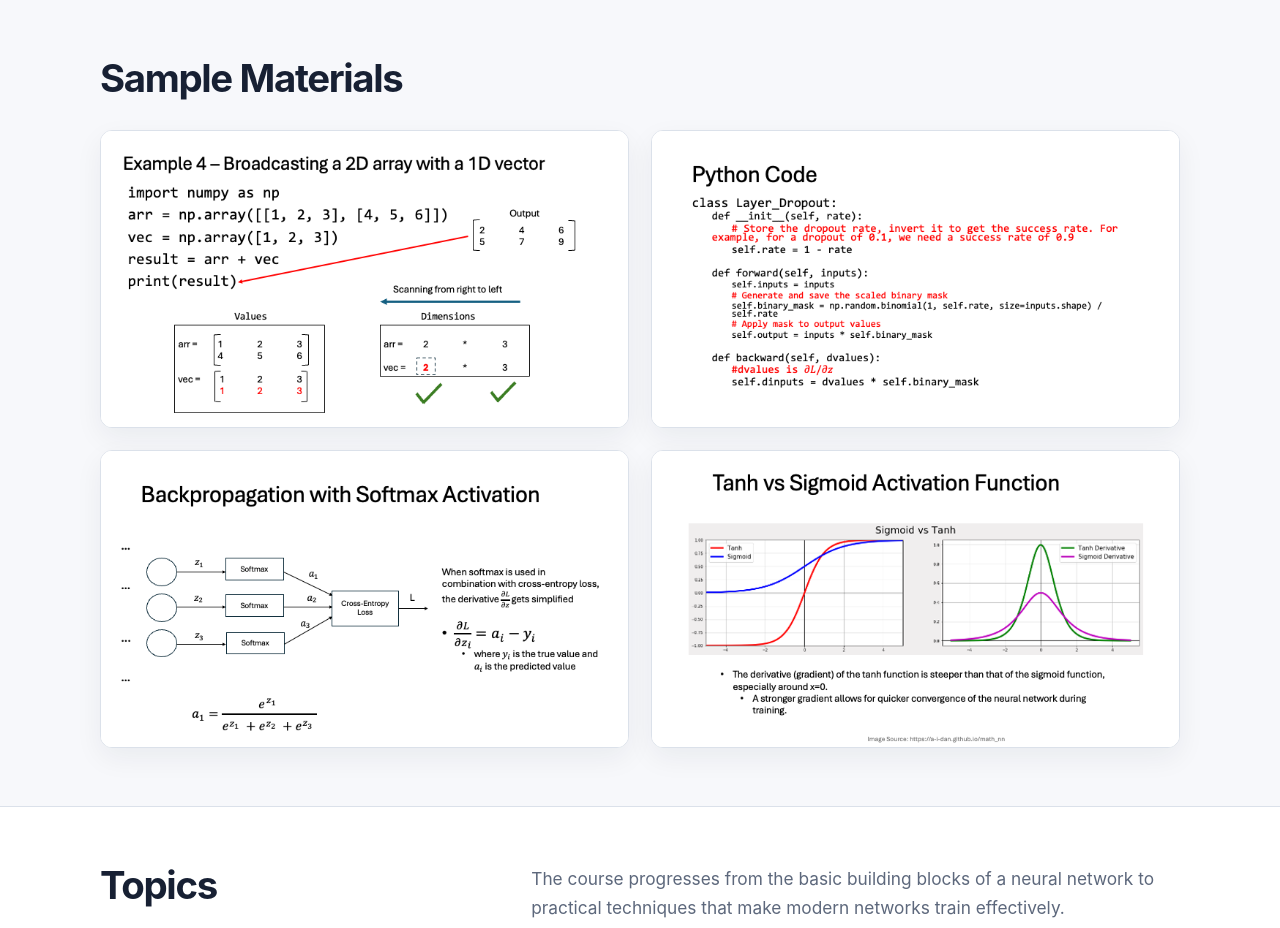
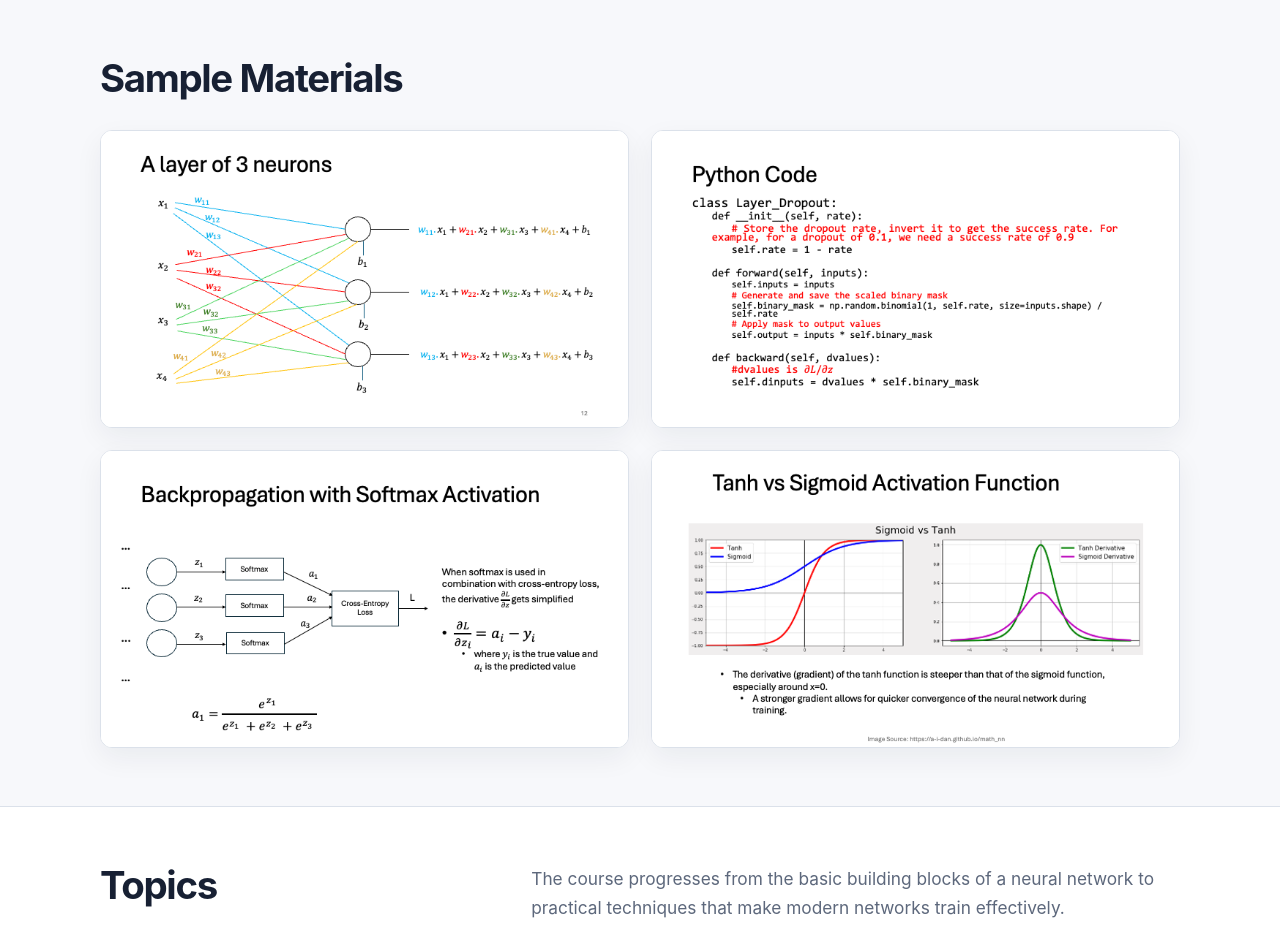
Before and after one commit to debarun101/cis588_F26, a plain HTML site: page index.html in a window 1280 px wide. Shown: the part 1860-2788 px from the top of the page. Drawn offline with Linux system fonts and the light colour scheme.

Commit message:
Update index.html

```diff
--- a/index.html
+++ b/index.html
@@ -589,8 +589,8 @@
         </div>
         <div class="slide-gallery" id="slideGallery">
           <figure class="slide-card" data-slide>
-            <a href="./Slide1.png" class="slide-link">
-              <div class="slide-frame"><img src="./Slide1.png" alt="CIS 588 sample lecture slide 1" loading="lazy"></div>
+            <a href="./Slide8.png" class="slide-link">
+              <div class="slide-frame"><img src="./Slide8.png" alt="CIS 588 sample lecture slide 1" loading="lazy"></div>
             </a>
           </figure>
           <figure class="slide-card" data-slide>
```
